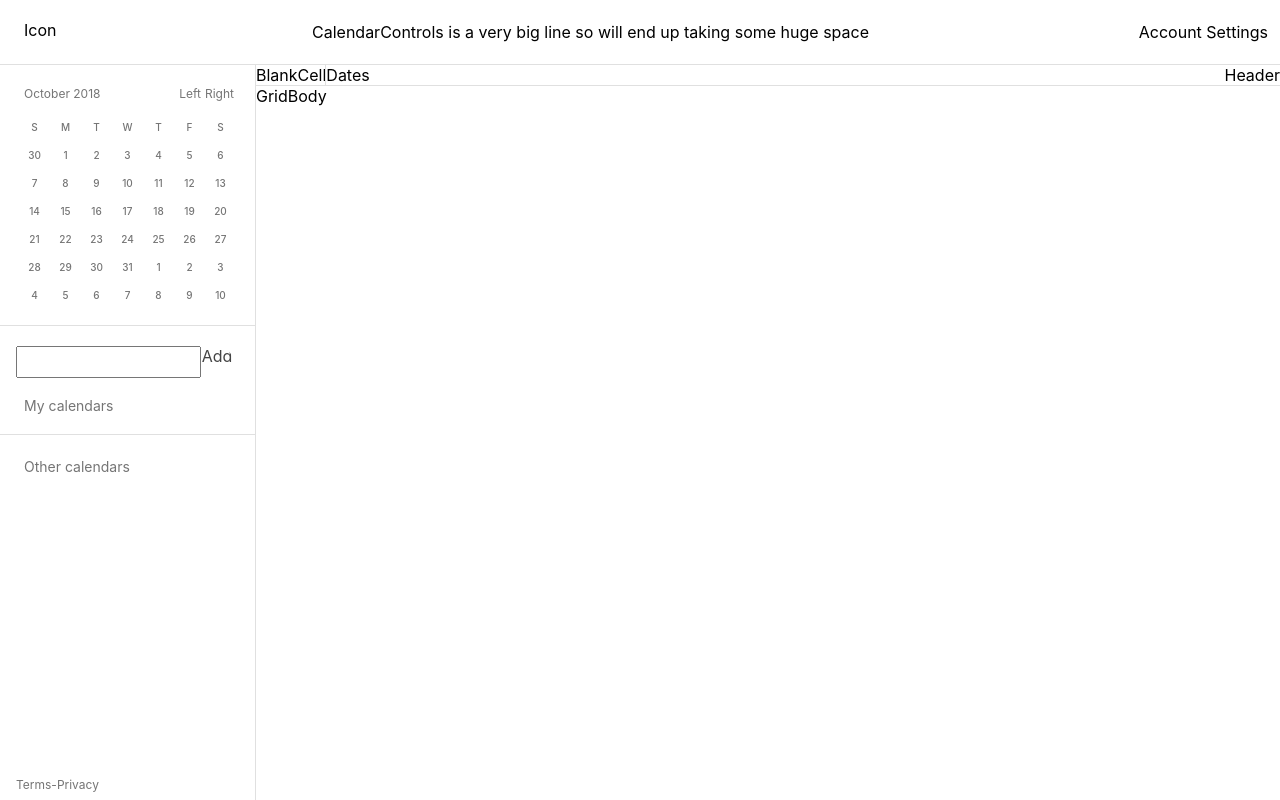
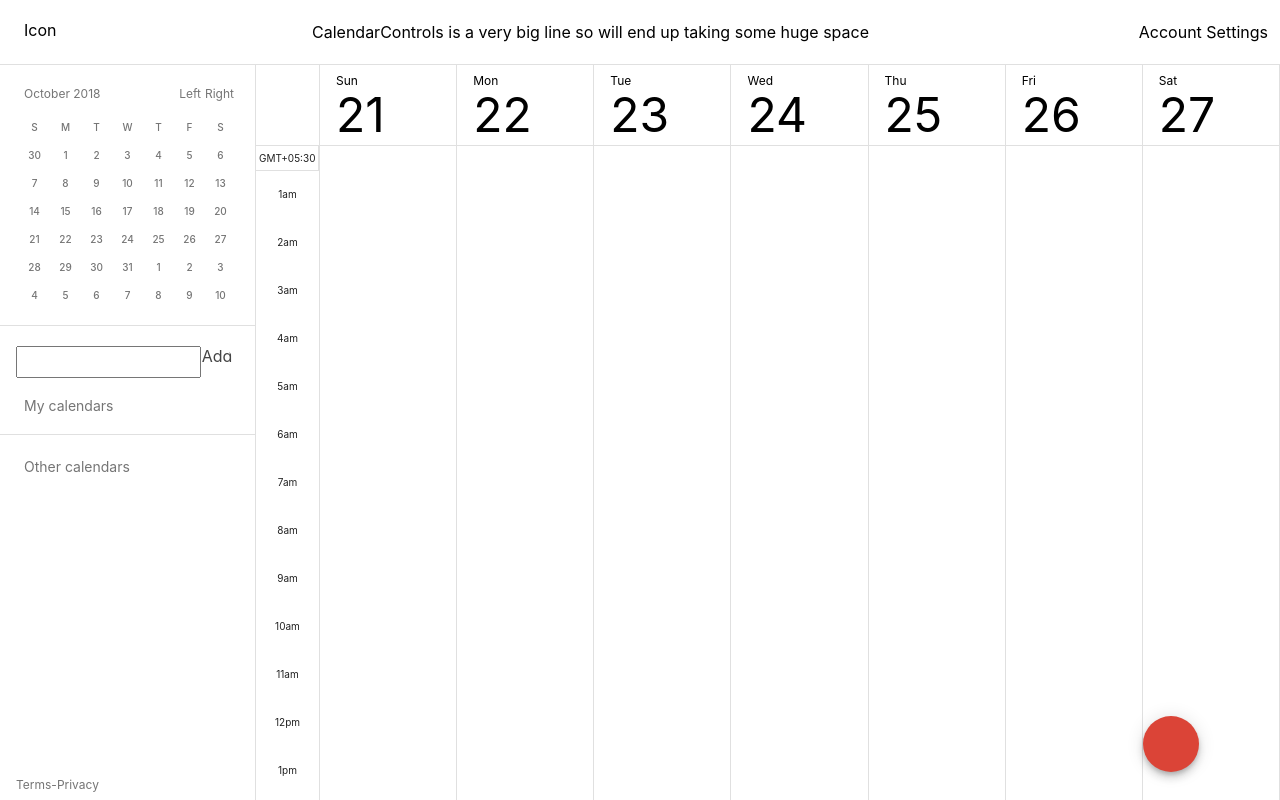
Before and after one commit to yashtatsme92/gcReact, a React (Create React App) app: page / in a window 1280 px wide. Built offline with nearby package versions, Linux system fonts and the light colour scheme.

Commit message:
Completed wireframe and baseline structure

```diff
--- a/src/containers/Layout/Content/MainPanel/MainPanel.js
+++ b/src/containers/Layout/Content/MainPanel/MainPanel.js
@@ -1,35 +1,129 @@
-import React from 'react';
+import React, {Component} from 'react';
 
 import classes from './MainPanel.module.css';
 
-const MainPanel = props => (
+class MainPanel extends Component {
+
+    state = {
+        Days : [
+            {
+                Day: "Sun",
+                Date: "21",
+                Today : false
+            },
+            {
+                Day: "Mon",
+                Date: "22",
+                Today : false
+            },
+            {
+                Day: "Tue",
+                Date: "23",
+                Today : false
+            },
+            {
+                Day: "Wed",
+                Date: "24",
+                Today : false
+            },
+            {
+                Day: "Thu",
+                Date: "25",
+                Today : false
+            },
+            {
+                Day: "Fri",
+                Date: "26",
+                Today : false
+            },
+            {
+                Day: "Sat",
+                Date: "27",
+                Today : false
+            },
+        ],
+        Time: ["12am","1am","2am","3am","4am","5am","6am","7am","8am","9am","10am","11am","12pm","1pm","2pm","3pm","4pm","5pm","6pm","7pm","8pm","9pm","10pm","11pm"]
+    }
+    render() {
+        return (
             <div className={classes.MainPanelContainer}>
                 <div className={classes.MainPanel}>
                     <div className={classes.MainPanelRow}>
                         <div className={classes.Grid}>
                             <div className={classes.GridHeader}>
                                 <div className={classes.BlankCell}>
-                            BlankCell
+                                {/* Blank Cell */}
                                 </div>
                                 <div className={classes.GridHeaderDatesContainer}>
                                     <div className={classes.GridHeaderDatesBox}>
+                                        <div className={classes.GridHeaderDatesRow}>
+                                            {
+                                                this.state.Days.map(Day => (
+                                                    <div className={classes.GridHeaderDatesRowCol}>
+                                                        <h2 className={classes.HeaderTitle}>
+                                                            <div className={classes.HeaderTitleDay}>
+                                                                {Day.Day}
+                                                            </div>
+                                                            <div className={classes.HeaderTitleDate}>
+                                                                {Day.Date}
+                                                            </div>
+
+                                                        </h2>
+                                                    </div>
+                                                ))
+                                            }
+                                        </div>
+                                    </div>
+                                </div>
+                            </div>
+                            <div className={classes.GridBody}>
+                                <div className={classes.GridBodyContent}>
+                                    <div className={classes.TimeContentContainer}>
+                                        <div className={classes.TimeContent}>
+                                        {
+                                            this.state.Time.map(Time => (
+                                                <div className={classes.TimeDiv}>
+                                                    <span className={classes.TimeSpan}>
+                                                        {Time}
+                                                    </span>
+                                                </div>
+                                            ))
+                                        }
+                                        </div>
+                                    </div>
+                                    <div className={classes.EventContentContainer}>
+                                        <div className={classes.EventContent}>
+
+                                            {
+                                                this.state.Days.map(Day => (
+                                                    <div className={classes.ColumnContainer}>
+                                                        <div className={classes.Column}>
+                                                        {
+                                                            this.state.Time.map(Time => (
+                                                                <div className={classes.TimeBox}>
+                                                                </div>
+                                                            ))
+                                                        }
+                                                            <div>
 
                                                             </div>
-                            Dates
                                                         </div>
-                        Header
                                                     </div>
-                    <div className={classes.GridBody}>
-                    GridBody
+                                                ))
+                                            }
                                         </div>
-
                                     </div>
-
                                 </div>
-
+                                <div className={classes.GMT}>
+                                    <span className={classes.GMTSpan}>GMT+05:30</span>
                                 </div>
-
                             </div>
-);
+                        </div>
+                    </div>
+                </div>
+            </div>
+        )
+    }
+}
 
 export default MainPanel;
--- a/src/containers/Layout/Content/MainPanel/MainPanel.module.css
+++ b/src/containers/Layout/Content/MainPanel/MainPanel.module.css
@@ -75,6 +75,7 @@
     flex: none;
     -webkit-flex-direction: column;
     flex-direction: column;
+    width: 64px;
 }
 
 .GridHeaderDatesContainer {
@@ -95,13 +96,217 @@
 }
 
 .GridHeaderDatesBox {
-    position: absolute;
-    top: 4px;
-    left: 0;
-    bottom: 0;
-    right: 0;
+    height: 80px;
+    display: -webkit-box;
+    display: -moz-box;
+    display: -webkit-flex;
+    display: -ms-flexbox;
+    display: flex;
     -webkit-box-flex: none;
     -webkit-flex: none;
     flex: none;
-    pointer-events: none;
+    overflow: hidden;
 }
+
+.GridHeaderDatesRow {
+    -webkit-box-flex: 1 1 auto;
+    -webkit-flex: 1 1 auto;
+    flex: 1 1 auto;
+    display: -webkit-box;
+    display: -moz-box;
+    display: -webkit-flex;
+    display: -ms-flexbox;
+    display: flex;
+    overflow: hidden;
+    overflow-x: scroll;
+}
+
+.GridHeaderDatesRowCol {
+    width: 81px;
+    min-width: 81px;
+
+    -webkit-box-flex: 1 0 auto;
+    -webkit-flex: 1 0 auto;
+    flex: 1 0 auto;
+    border-right: #e0e0e0 1px solid;
+    overflow: hidden;
+    -webkit-box-sizing: border-box;
+    box-sizing: border-box;
+    -webkit-box-flex: 1 1 0%;
+    -webkit-flex: 1 1 0%;
+    flex: 1 1 0%;
+    display: -webkit-box;
+    display: -moz-box;
+    display: -webkit-flex;
+    display: -ms-flexbox;
+    display: flex;
+    outline: none;
+}
+
+.Today {
+    background-color: rgba(0,0,0,0.04);
+}
+
+.HeaderTitle {
+    font-weight: 400;
+    margin: 0;
+
+
+}
+
+.HeaderTitleDay {
+    font-size: 12px;
+    line-height: 32px;
+    position: relative;
+    z-index: 2;
+    margin-left: 16px;
+}
+
+
+.HeaderTitleDate {
+    font-size: 48px;
+    line-height: 36px;
+    position: relative;
+    z-index: 2;
+    margin-left: 16px;
+}
+
+.GridBodyContent {
+    overflow: hidden;
+    -webkit-align-items: stretch;
+    align-items: stretch;
+    display: -webkit-box;
+    display: -moz-box;
+    display: -webkit-flex;
+    display: -ms-flexbox;
+    display: flex;
+    overflow-y: scroll;
+    -webkit-box-flex: 1 1 auto;
+    -webkit-flex: 1 1 auto;
+    flex: 1 1 auto;
+    -webkit-align-items: flex-start;
+    align-items: flex-start;
+}
+
+.TimeContentContainer {
+    overflow-y: hidden;
+    -webkit-box-flex: none;
+    -webkit-flex: none;
+    flex: none;
+    height: 1152px;
+    display: -webkit-box;
+    display: -moz-box;
+    display: -webkit-flex;
+    display: -ms-flexbox;
+    display: flex;
+    -webkit-align-items: flex-start;
+    align-items: flex-start;
+}
+
+.TimeContent {
+    position: relative;
+    border-right: #e0e0e0 1px solid;
+    background-color: #fff;
+    -webkit-box-sizing: border-box;
+    box-sizing: border-box;
+    width: 64px;
+}
+
+.TimeDiv {
+    position: relative;
+    height: 48px;
+    text-align: center;
+}
+
+.TimeSpan {
+    display: block;
+    position: relative;
+    top: -6px;
+    font-size: 10px;
+    color: #212121;
+}
+
+.GMT {
+    position: absolute;
+    left: 0;
+    top: 0;
+    display: table;
+    display: table-cell;
+    vertical-align: middle;
+    -webkit-box-sizing: border-box;
+    box-sizing: border-box;
+    border-right: #e0e0e0 1px solid;
+    min-height: 24px;
+    border-bottom: #e0e0e0 1px solid;
+    background-color: #fff;
+    overflow: hidden;
+    text-align: center;
+    line-height: 24px;
+    font-size: 10px;
+    color: #212121;
+
+}
+
+.GMTSpan {
+    padding: 0px 3px;
+}
+
+.EventContentContainer {
+    overflow-x: auto;
+    overflow-y: scroll;
+    display: -webkit-box;
+    display: -moz-box;
+    display: -webkit-flex;
+    display: -ms-flexbox;
+    display: flex;
+    -webkit-align-items: flex-start;
+    align-items: flex-start;
+    -webkit-box-flex: 1 1 auto;
+    -webkit-flex: 1 1 auto;
+    flex: 1 1 auto;
+}
+
+.EventContent {
+    min-width: 100%;
+    -webkit-box-flex: none;
+    -webkit-flex: none;
+    flex: none;
+    display: -webkit-inline-box;
+    display: -webkit-inline-flex;
+    display: -ms-inline-flexbox;
+    display: inline-flex;
+    vertical-align: top;
+    display: -webkit-box;
+    display: -moz-box;
+    display: -webkit-flex;
+    display: -ms-flexbox;
+    display: flex;
+    position: relative;
+}
+
+.ColumnContainer {
+    width: 81px;
+    min-width: 81px;
+    -webkit-box-flex: 1 0 auto;
+    -webkit-flex: 1 0 auto;
+    flex: 1 0 auto;
+    border-right: #e0e0e0 1px solid;
+    position: relative;
+    /* padding-right: 12px; */
+    -webkit-box-sizing: border-box;
+    box-sizing: border-box;
+    outline: none;
+    height: 100%;
+}
+
+.TimeBox {
+    /* margin-top:-6px; */
+    height: 48px;
+    /* border-bottom: #e0e0e0 1px solid; */
+}
+
+.Column {
+    position: relative;
+    height: 100%;
+    width: 100%;
+}
--- a/src/containers/Layout/Layout.js
+++ b/src/containers/Layout/Layout.js
@@ -2,6 +2,7 @@ import React from 'react';
 
 import Header from './Header/Header';
 import Content from './Content/Content';
+import Addwidget from './../Misc/AddWidget/AddWidget';
 
 import classes from './Layout.module.css';
 
@@ -9,6 +10,7 @@ const Layout = props => (
     <div className={classes.Layout}>
         <Header/>
         <Content/>
+        <Addwidget/>
     </div>
 );
 
--- /dev/null
+++ b/src/containers/Misc/AddWidget/AddWidget.js
@@ -0,0 +1,17 @@
+import React, {Component} from 'react';
+
+import classes from './AddWidget.module.css';
+
+class AddWidget extends Component {
+    render() {
+        return (
+            <div className={classes.AddWidgetContainer}>
+                <div className={classes.AddWidget}>
+
+                </div>
+            </div>
+        )
+    }
+}
+
+export default AddWidget;
--- /dev/null
+++ b/src/containers/Misc/AddWidget/AddWidget.module.css
@@ -0,0 +1,28 @@
+.AddWidgetContainer {
+    display: inline-block;
+    position: absolute;
+    right: 81px;
+    bottom: 24px;
+    z-index: 505;
+}
+
+.AddWidget {
+    background-color: #db4437;
+    border: none;
+    -webkit-border-radius: 50%;
+    border-radius: 50%;
+    -webkit-box-sizing: content-box;
+    box-sizing: content-box;
+    -webkit-box-shadow: 0 6px 10px 0 rgba(0,0,0,0.14), 0 1px 18px 0 rgba(0,0,0,0.12), 0 3px 5px -1px rgba(0,0,0,0.2);
+    box-shadow: 0 6px 10px 0 rgba(0,0,0,0.14), 0 1px 18px 0 rgba(0,0,0,0.12), 0 3px 5px -1px rgba(0,0,0,0.2);
+    cursor: pointer;
+    display: inline-block;
+    fill: #fff;
+    height: 56px;
+    outline: none;
+    overflow: hidden;
+    position: relative;
+    text-align: center;
+    width: 56px;
+    z-index: 4000;
+}
```
Lines whose indentation alone changed are shown as unchanged.
